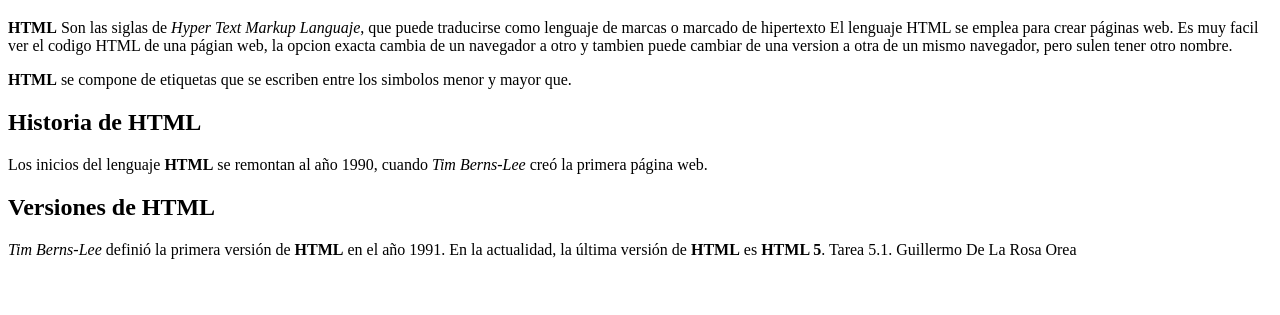
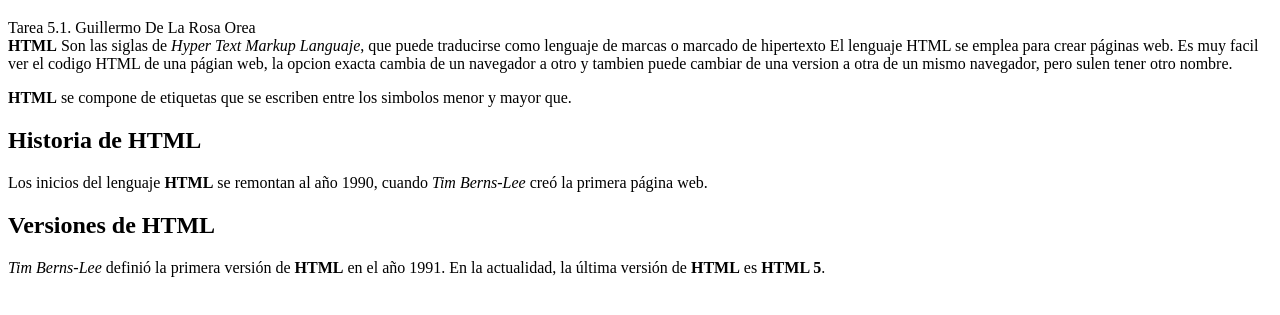
Before and after one commit to gdelarosa7/tarea5_1, a plain HTML site: page gro_t_5_1.html in a window 1280 px wide. Shown: the part 61-376 px from the top of the page. Drawn offline with Linux system fonts and the light colour scheme.

Commit message:
Update gro_t_5_1.html

```diff
--- a/gro_t_5_1.html
+++ b/gro_t_5_1.html
@@ -10,6 +10,7 @@
 <body>
   <h1>HTML </h1>
 <P>
+  Tarea 5.1. Guillermo De La Rosa Orea<br>
     <strong>HTML</strong> Son las siglas de  <em>Hyper Text Markup Languaje</em>, que puede traducirse como
     lenguaje de marcas o marcado de hipertexto
     El lenguaje HTML se emplea para crear páginas web. Es muy facil ver el codigo HTML de una págian web,
@@ -23,7 +24,7 @@
     <em>Tim Berns-Lee</em> definió la primera versión de <strong>HTML</strong> en el año 1991.
 
     En la actualidad, la última versión de <strong>HTML</strong> es <strong>HTML 5</strong>.
-    Tarea 5.1. Guillermo De La Rosa Orea
+
   </p1>
 
 
```
